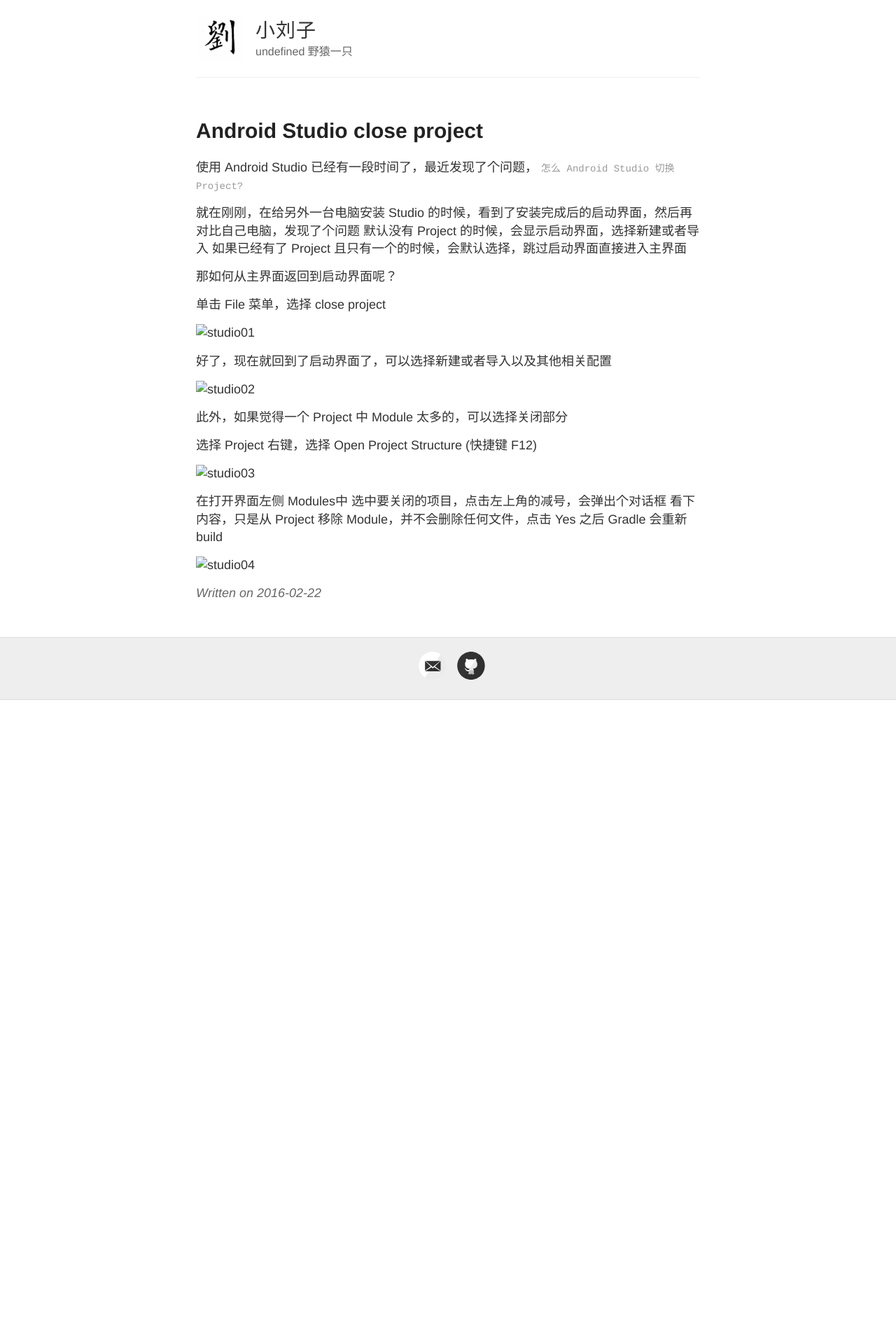
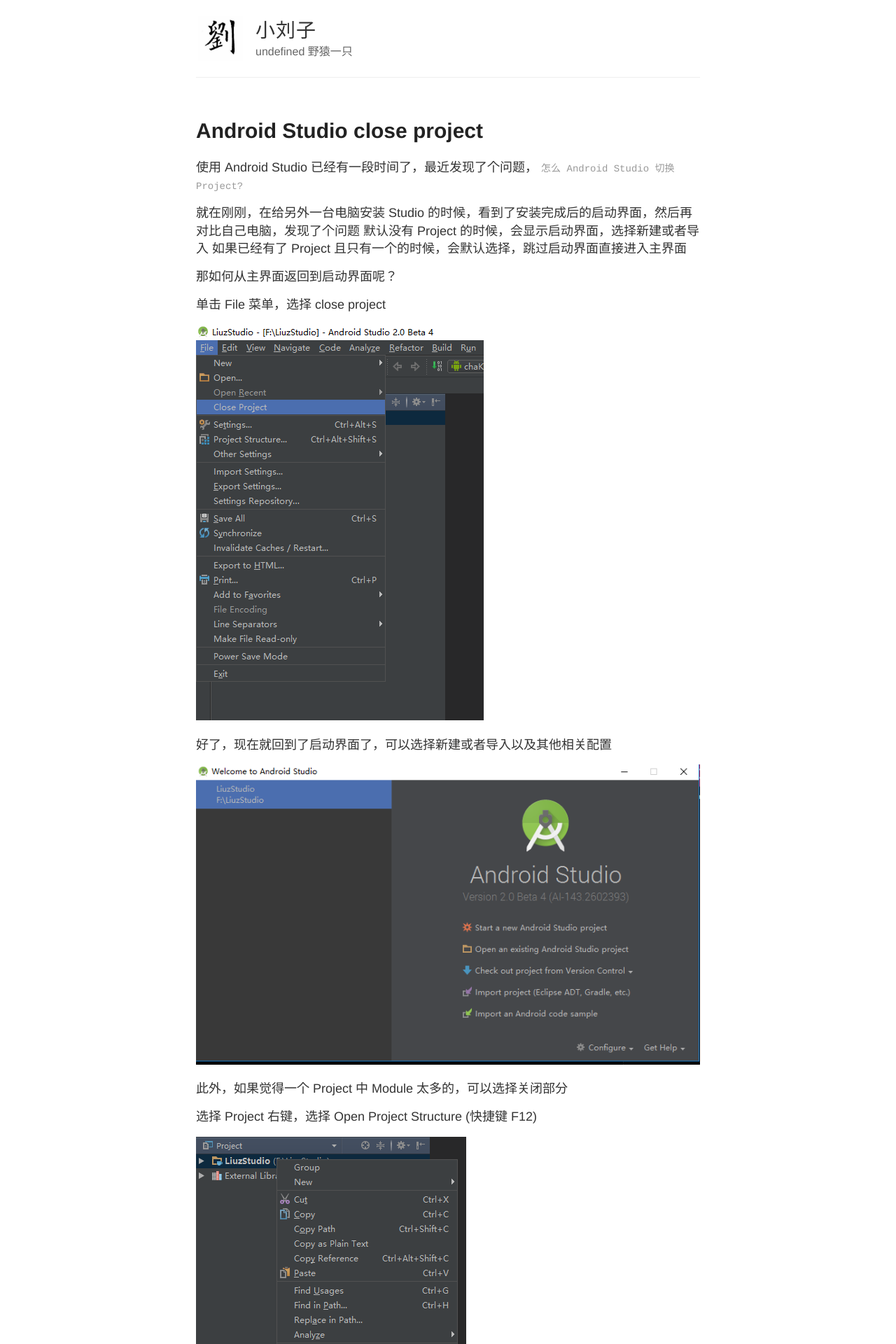
Before and after one commit to liuzheng9110/liuzheng9110.github.io, a Jekyll site: the page built from _posts/2016-02-22-AndroidStudio close project.md, in a window 1280 px wide. Shown: the top 1920 px of the page at 70% size. Built offline with Jekyll 4.4.1, drawn with Linux system fonts in a browser that asks for light colours; comment, search, counter and statistics services are not loaded; before the commit the page ends 1000 px from its top, so only the background shows below that.

Commit message:
Update 2016-02-22-AndroidStudio close project.md

```diff
--- a/_posts/2016-02-22-AndroidStudio close project.md
+++ b/_posts/2016-02-22-AndroidStudio close project.md
@@ -13,21 +13,21 @@ title: Android Studio close project
 
 单击 File 菜单，选择 close project
 
-![studio01](../images/studio01.png)
+![studio01](http://liuz.me/images/studio01.png)
 
 好了，现在就回到了启动界面了，可以选择新建或者导入以及其他相关配置
 
-![studio02](../images/studio02.png)
+![studio02](http://liuz.me/images/studio02.png)
 
 
 此外，如果觉得一个 Project 中 Module 太多的，可以选择关闭部分
 
 选择 Project 右键，选择 Open Project Structure (快捷键 F12)
 
-![studio03](../images/studio03.png)
+![studio03](http://liuz.me/images/studio03.png)
 
 
 在打开界面左侧 Modules中 选中要关闭的项目，点击左上角的减号，会弹出个对话框
 看下内容，只是从 Project 移除 Module，并不会删除任何文件，点击 Yes 之后 Gradle 会重新 build
 
-![studio04](../images/studio04.png)
+![studio04](http://liuz.me/images/studio04.png)
```
